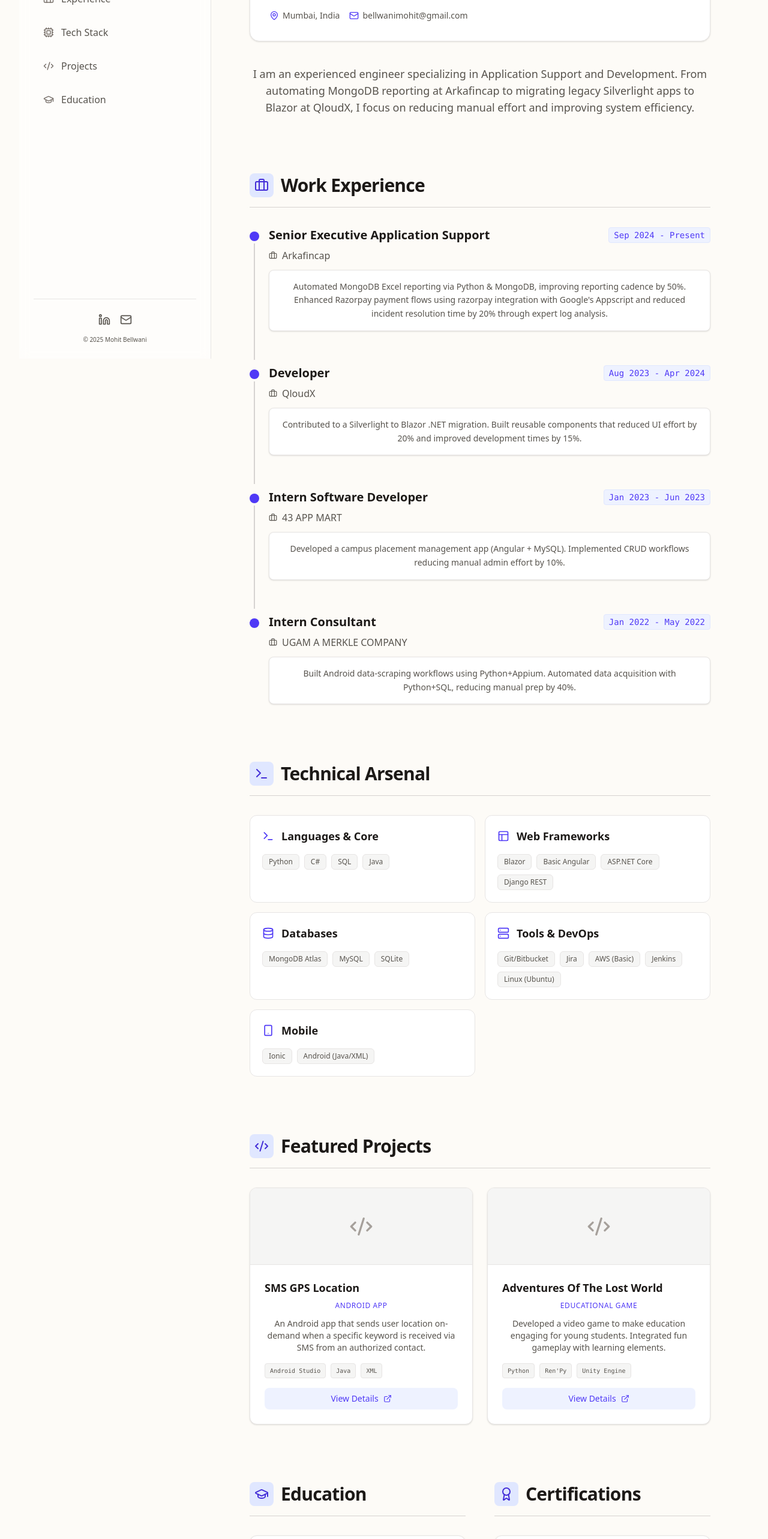
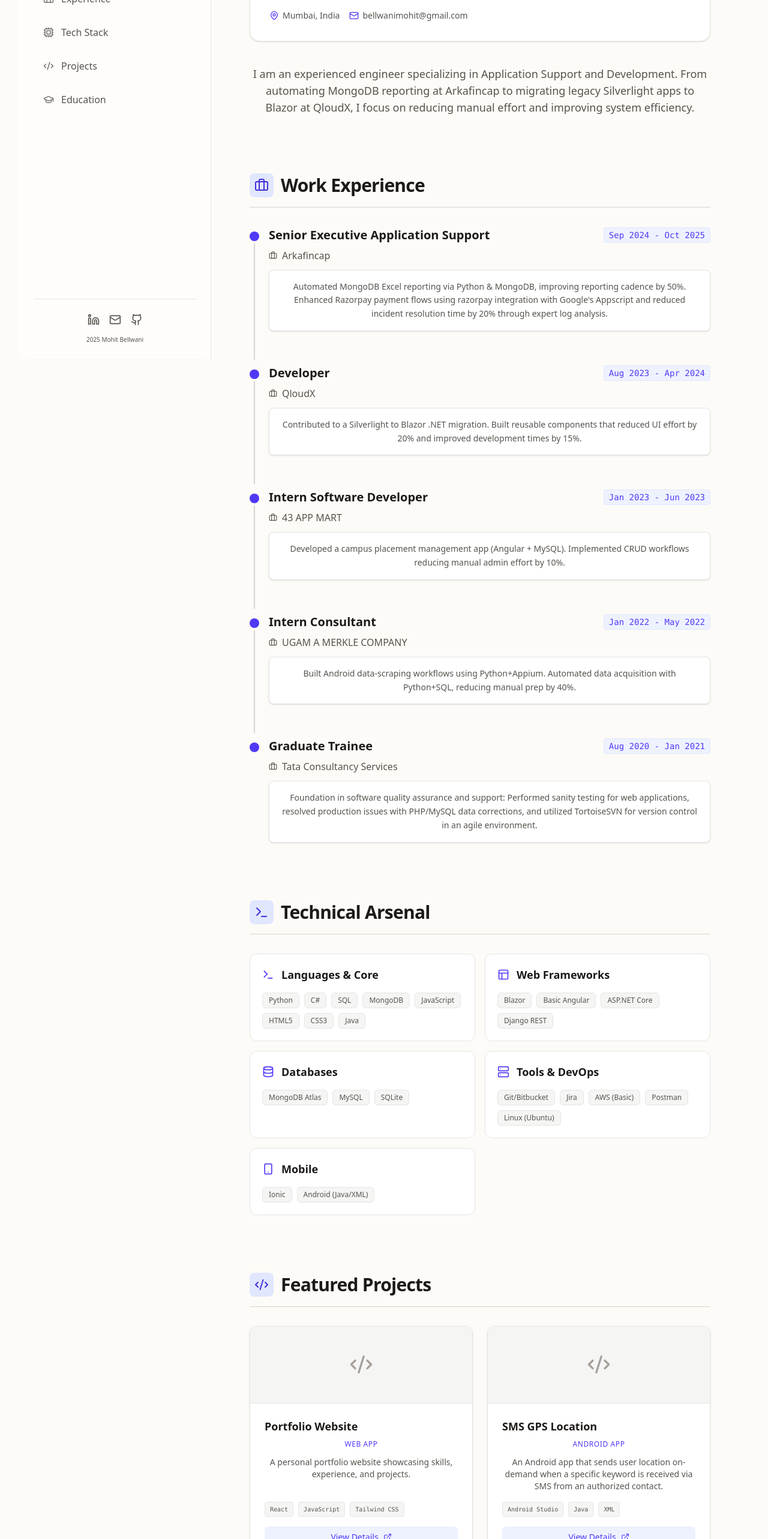
Before and after one commit to mohitbellwani/portfolioReactFrontend, a React (Vite) app: page / in a window 1280 px wide. Shown: the part 234-2800 px from the top of the page at 60% size. Built offline with nearby package versions, Linux system fonts and the light colour scheme.

Commit message:
many minor coorections

```diff
--- a/src/portfoliopage/portfoliopage.jsx
+++ b/src/portfoliopage/portfoliopage.jsx
@@ -34,6 +34,7 @@
     bio: "I am an experienced engineer specializing in Application Support and Development. From automating MongoDB reporting at Arkafincap to migrating legacy Silverlight apps to Blazor at QloudX, I focus on reducing manual effort and improving system efficiency.",
     email: "bellwanimohit@gmail.com",
     linkedin: "https://www.linkedin.com/in/mohit-bellwani/",
+    Github: "https://github.com/mohitbellwani",
     phone: "+91 9552201705",
     location: "Mumbai, India"
   },
@@ -41,7 +42,7 @@
     {
       category: "Languages & Core",
       icon: <Terminal size={20} />,
-      items: ["Python", "C#", "SQL", "Java"]
+      items: ["Python", "C#", "SQL", "MongoDB", "JavaScript", "HTML5", "CSS3", "Java"]
     },
     {
       category: "Web Frameworks",
@@ -56,7 +57,7 @@
     {
       category: "Tools & DevOps",
       icon: <Server size={20} />,
-      items: ["Git/Bitbucket", "Jira", "AWS (Basic)", "Jenkins", "Linux (Ubuntu)"]
+      items: ["Git/Bitbucket", "Jira", "AWS (Basic)", "Postman", "Linux (Ubuntu)"]
     },
     {
       category: "Mobile",
@@ -69,7 +70,7 @@
       id: 1,
       role: "Senior Executive Application Support",
       company: "Arkafincap",
-      period: "Sep 2024 - Present",
+      period: "Sep 2024 - Oct 2025",
       description: "Automated MongoDB Excel reporting via Python & MongoDB, improving reporting cadence by 50%. Enhanced Razorpay payment flows using razorpay integration with Google's Appscript and reduced incident resolution time by 20% through expert log analysis."
     },
     {
@@ -92,11 +93,31 @@
       company: "UGAM A MERKLE COMPANY",
       period: "Jan 2022 - May 2022",
       description: "Built Android data-scraping workflows using Python+Appium. Automated data acquisition with Python+SQL, reducing manual prep by 40%."
+    },
+    {
+      id: 5,
+      role: "Graduate Trainee",
+      company: "Tata Consultancy Services",
+      period: "Aug 2020 - Jan 2021",
+      description: "Foundation in software quality assurance and support: Performed sanity testing for web applications, resolved production issues with PHP/MySQL data corrections, and utilized TortoiseSVN for version control in an agile environment."
     }
   ],
   projects: [
     {
       id: 1,
+      title: "Portfolio Website",
+      type: "Web App",
+      description: "A personal portfolio website showcasing skills, experience, and projects.",
+      tags: ["React","JavaScript","Tailwind CSS", "Vercel"],
+      link: "#",
+      github: "https://github.com/mohitbellwani/portfolioReactFrontend",
+      screenshots: [
+
+      ],
+      longDescription: "This is my personal portfolio website built using React and Tailwind CSS. It showcases my skills, experience, and projects in a clean and modern design. The site is fully responsive and optimized for performance, providing an excellent user experience across all devices."
+    },
+    {
+      id: 2,
       title: "SMS GPS Location",
       type: "Android App",
       description: "An Android app that sends user location on-demand when a specific keyword is received via SMS from an authorized contact.",
@@ -122,7 +143,7 @@
       longDescription: "This project was born out of a need for simple, text-based location tracking. It leverages Android's SMS BroadcastReceiver to listen for specific secure keywords. When triggered, it queries the device GPS and silently replies with coordinates. It features a robust permission handling system and Google Maps integration."
     },
     {
-      id: 2,
+      id: 3,
       title: "Adventures Of The Lost World",
       type: "Educational Game",
       description: "Developed a video game to make education engaging for young students. Integrated fun gameplay with learning elements.",
@@ -161,7 +182,7 @@
     },
     {
       degree: "B.Sc. Computer Science",
-      school: "Vivekanand Education Society's College",
+      school: "Vivekanand Education Society's College of Arts, Science and Commerce",
       year: "Oct 2020",
       detail: "First Class"
     }
@@ -485,8 +506,9 @@
           <div className="flex gap-4 justify-center">
             <a href={data.profile.linkedin} target="_blank" rel="noreferrer" className={`${theme.textMuted} hover:text-indigo-600 hover:scale-110 transition-all`}><Linkedin size={20} /></a>
             <a href={`mailto:${data.profile.email}`} className={`${theme.textMuted} hover:text-indigo-600 hover:scale-110 transition-all`}><Mail size={20} /></a>
+            <a href={data.profile.github} target="_blank" rel="noreferrer" className={`${theme.textMuted} hover:text-indigo-600 hover:scale-110 transition-all`}><Github size={20} /></a>
           </div>
-          <p className={`text-center ${theme.textMuted} text-[10px] mt-4`}>© 2025 Mohit Bellwani</p>
+          <p className={`text-center ${theme.textMuted} text-[10px] mt-4`}>2025 Mohit Bellwani</p>
         </div>
       </aside>
 
@@ -600,6 +622,7 @@
 
                 {/* Footer */}
                 <footer className={`border-t ${theme.sidebarBorder} pt-8 text-center ${theme.textMuted} text-sm transition-colors duration-300`}>
+                <p>Passion project by Mohit Bellwani</p>
                 <p>Built with React & Tailwind CSS</p>
                 </footer>
             </>
```
